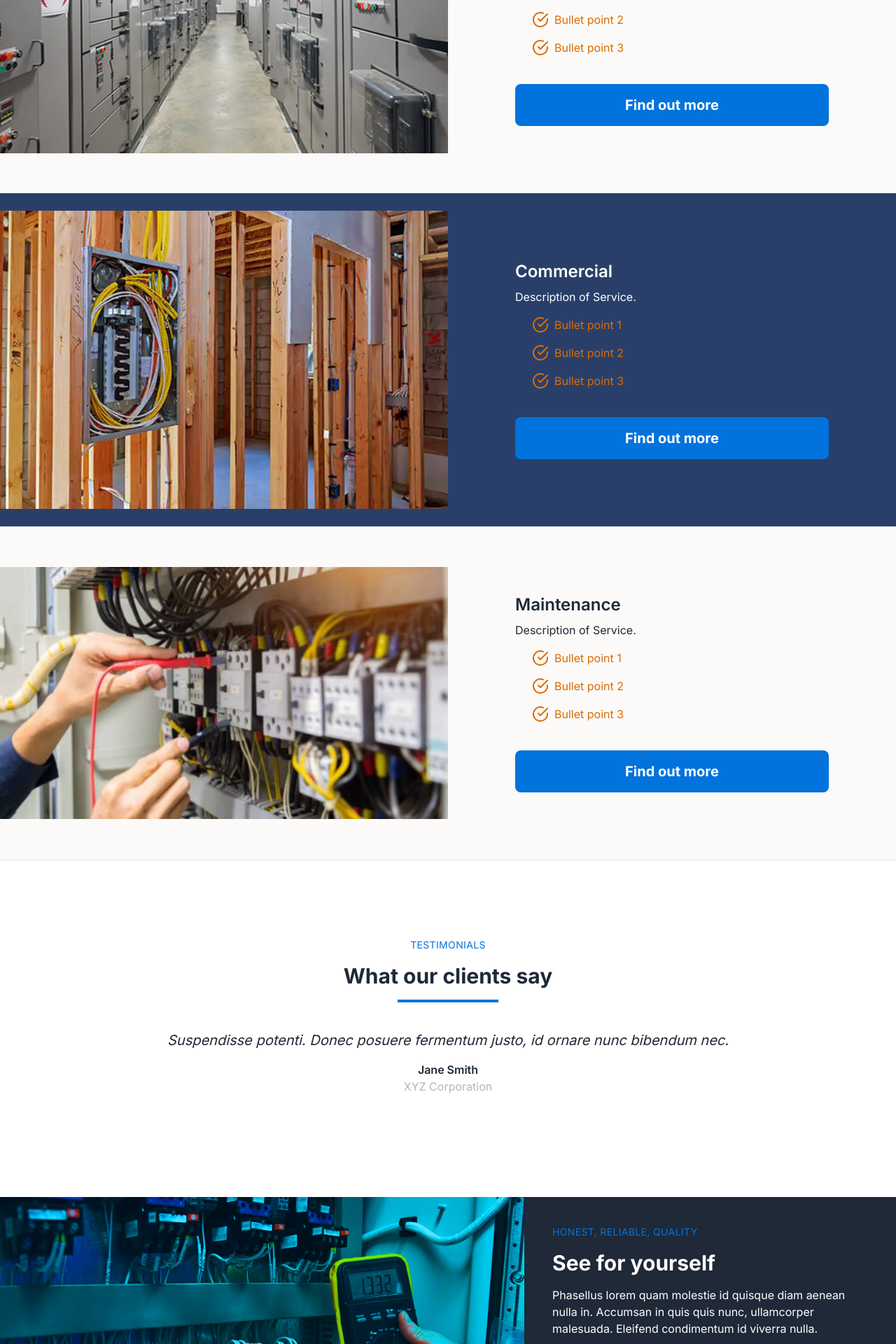
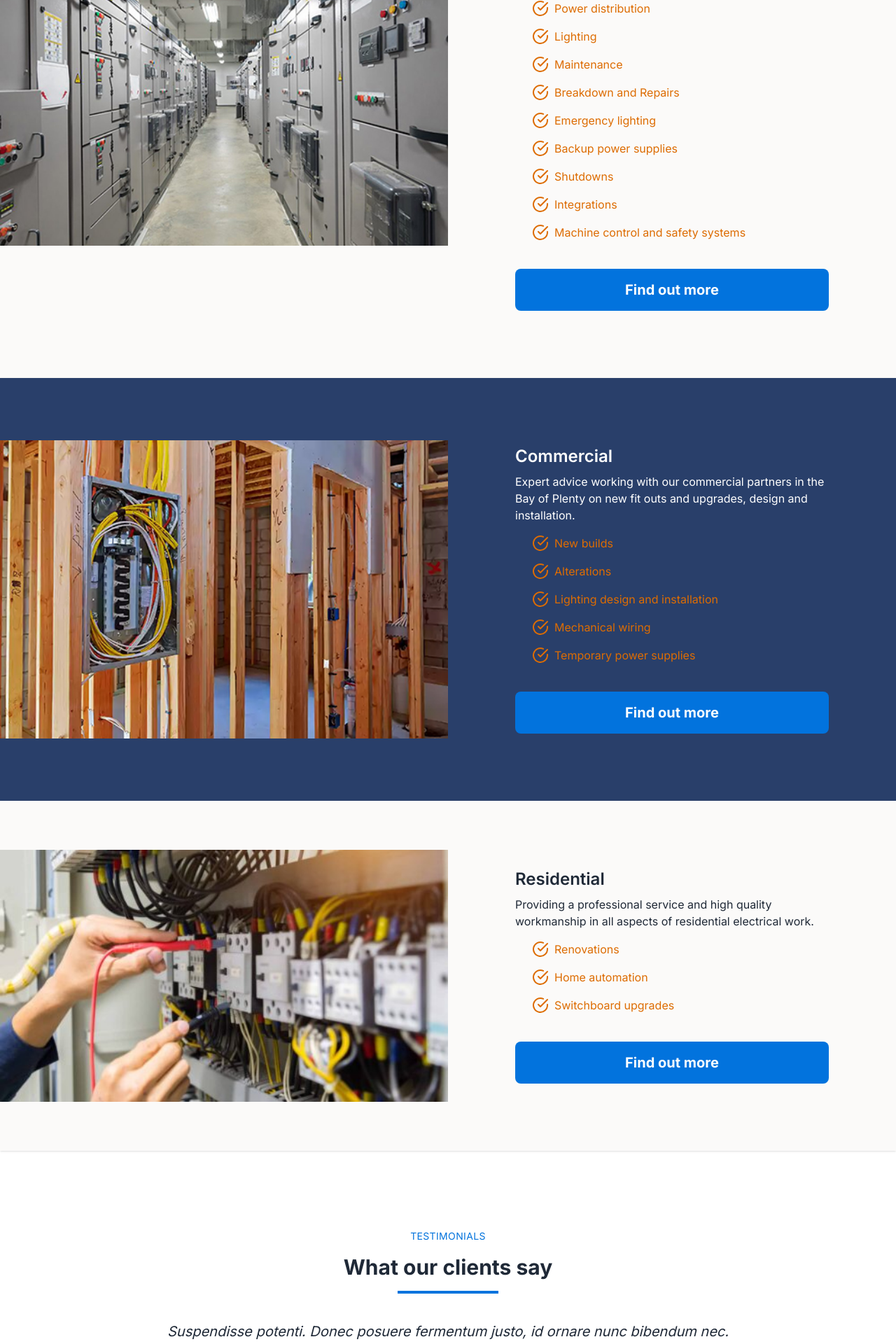
Before and after one commit to kezzaam/1-electric, a Next.js app: page /services in a window 1280 px wide. Shown: the part 1120-3040 px from the top of the page at 70% size. Built offline with nearby package versions, Linux system fonts and the light colour scheme.

Commit message:
content changes part 1

```diff
--- a/components/CTA.tsx
+++ b/components/CTA.tsx
@@ -35,10 +35,8 @@ export default function CTA() {
           Honest, Reliable, Quality
         </h4>
         <h2 className="text-3xl font-bold mb-4">See for yourself</h2>
-        <p className="text-base mb-6">
-          Phasellus lorem quam molestie id quisque diam aenean nulla in.
-          Accumsan in quis quis nunc, ullamcorper malesuada. Eleifend
-          condimentum id viverra nulla.
+        <p className="text-xl mb-6">
+        Have a question or need a quote? We would love to hear from you to discuss your electrical needs.
         </p>
         <div className="flex flex-col space-y-4 text-yankeesblue">
           <Link href="/gallery" className="bg-ghostwhite p-4 rounded hover:bg-trueblue hover:text-white transition-all hover:scale-105">
--- a/components/Header.tsx
+++ b/components/Header.tsx
@@ -71,7 +71,7 @@ export default function Header() {
             <Link href="/services#commercial" onClick={toggleDropdown}>Commercial</Link>
           </li>
           <li className={dropdownLink}>
-            <Link href="/services#maintenance" onClick={toggleDropdown}>Maintenance</Link>
+            <Link href="/services#residential" onClick={toggleDropdown}>Residential</Link>
           </li>
         </ul>
       )}
@@ -126,7 +126,7 @@ export default function Header() {
                   <Link href="/services#commercial" onClick={toggleMobileMenu}>Commercial</Link>
                 </li>
                 <li className={mobileDropdownLink}>
-                  <Link href="/services#maintenance" onClick={toggleMobileMenu}>Maintenance</Link>
+                  <Link href="/services#residential" onClick={toggleMobileMenu}>Residential</Link>
                 </li>
               </ul>
 
--- a/components/Hero.tsx
+++ b/components/Hero.tsx
@@ -49,14 +49,14 @@ export default function Hero() {
             <section className="relative h-screen w-full flex items-center justify-around -mt-[96px] snap-center">
                 <div className="flex flex-col space-y-8 mt-60 lg:mt-0 max-w-2xl">
                     <div>
-                        <h1 className="text-white text-4xl lg:text-6xl font-bold py-6">A great heading<br /><span className="text-trueblue">goes right here</span></h1>
-                        <p className="text-white text-lg lg:text-xl transition-all">Anim aute id magna aliqua ad ad non deserunt sunt <Link href="/#what" className="text-trueblue hover:text-metallicorange" passHref>our services</Link>. Qui irure qui lorem cupidatat commodo <Link href="/#why" className="text-trueblue hover:text-metallicorange" passHref>why</Link>. Elit sunt amet fugiat veniam occaecat fugiat aliqua ad ad non deserunt sunt.</p>
+                        <h1 className="text-white text-4xl lg:text-6xl font-bold py-6">Need an<br /><span className="text-trueblue text-shadow-lg">Electrician?</span></h1>
+                        <p className="text-white text-xl lg:text-xl transition-all">We are a locally owned and operated business servicing the Bay of Plenty Region, specialising in heavy industrial, industrial and commercial electrical.  Whether your job is big or small we provide the solutions to meet your needs.  We take pride in providing top quality service and workmanship to every single client.</p>
                     </div>
                     <div>
                         <button className="bg-deepkoamaru rounded-full p-2 hover:transition-all hover:tracking-wider active:tracking-normal">
                             <span className="flex text-white text-sm items-center space-x-2 pr-2">
                                 <div className="bg-trueblue rounded-full py-2 px-4 uppercase ">Featured</div>
-                                <p>Link to something you want to showcase</p>
+                                <p>See our latest work</p>
                                 <ArrowRight />
                             </span>
                         </button>
--- a/components/Join.tsx
+++ b/components/Join.tsx
@@ -12,10 +12,16 @@ export default function Join() {
           {/* heading, title, description */}
           <div>
             <h4 className="text-sm uppercase text-trueblue tracking-wide my-4">We are 1 Electric</h4>
-            <h2 className="text-3xl font-bold text-center mb-4">Join our team</h2>
-            <p className="text-xl text-center mb-8 max-w-2xl">
-              Brief description around hiring. Form for expressions of interest with relevant details. This part could indicate whether hiring or not hiring and have a switch in CMS to change the description
-            </p>
+            <h2 className="text-3xl font-bold text-center mb-4 max-w-2xl mx-auto">Become part of a growing team with a big variety of exciting projects</h2>
+            <div className="text-xl mb-8 max-w-4xl space-y-6">
+              <p>We are often looking for qualified Electricians in the Bay of Plenty. We specialise in industrial work and have a great team that we look after.</p>
+              <p>Depending on our needs at the time, we can accommodate an employee or sub-contractor arrangement with flexibility around days / hours per week for the right person.</p>
+              <p>We look for an experienced Industrial Electrician with great problem solving skills and a willingness to learn and to teach apprentices. Excellent communication with all of our team and stakeholders is a must.  The perfect fit for our team is someone who is honest, reliable with great work ethic and an ability to self manage and work independently.</p>
+
+              <p>You would need a current practicing license and a current drivers license. Working at heights and <span title="Mobile Elevating Work Platform">MEWP</span> certification is a bonus however we can provide necessary training for the right person.</p>
+              <p>If you think you’ve got what it takes please email us your CV <a href="mailto:admin@1electric.nz">admin@1electric.nz</a> telling us a bit about yourself and we’ll get in touch.</p>
+
+            </div>
           </div>
 
           {/* divider */}
--- a/components/Services.tsx
+++ b/components/Services.tsx
@@ -11,31 +11,39 @@ export default function Services() {
     {
       image: '/industrial-image.jpg',
       heading: 'Industrial',
-      description: 'Description of Service.',
+      description: 'Experienced in working with large industrial sites in the Bay of Plenty on a range of electrical solutions',
       bulletPoints: [
-        'Bullet point 1',
-        'Bullet point 2',
-        'Bullet point 3',
+        'Power distribution',
+        'Lighting',
+        'Maintenance',
+        'Breakdown and Repairs',
+        'Emergency lighting',
+        'Backup power supplies',
+        'Shutdowns',
+        'Integrations',
+        'Machine control and safety systems'
       ],
     },
     {
       image: '/commercial-image.jpg',
       heading: 'Commercial',
-      description: 'Description of Service.',
+      description: 'Expert advice working with our commercial partners in the Bay of Plenty on new fit outs and upgrades, design and installation.',
       bulletPoints: [
-        'Bullet point 1',
-        'Bullet point 2',
-        'Bullet point 3',
+        'New builds',
+        'Alterations',
+        'Lighting design and installation',
+        'Mechanical wiring',
+        'Temporary power supplies'
       ],
     },
     {
       image: '/maintenance-image.jpg',
-      heading: 'Maintenance',
-      description: 'Description of Service.',
+      heading: 'Residential',
+      description: 'Providing a professional service and high quality workmanship in all aspects of residential electrical work.',
       bulletPoints: [
-        'Bullet point 1',
-        'Bullet point 2',
-        'Bullet point 3',
+        'Renovations',
+        'Home automation',
+        'Switchboard upgrades'
       ],
     },
   ]
--- a/components/ServicesCards.tsx
+++ b/components/ServicesCards.tsx
@@ -8,7 +8,7 @@ export default function ServicesCards() {
         <h4 className="text-sm uppercase text-trueblue tracking-wide my-4 text-center">What we do</h4>
         <h2 className="text-3xl font-bold text-center mb-4">Electrical Services</h2>
         <p className="text-xl text-center mb-8 max-w-2xl">
-          Phasellus lorem quam molestie id quisque diam aenean nulla in. Accumsan in quis quis nunc, ullamcorper malesuada. Eleifend condimentum id viverra nulla.
+        With a key group of experienced and qualified electricians, our focus is dependable innovation and robust electrical installations in the industrial and commercial sector.
         </p>
       </div>
       {/* divider */}
@@ -17,20 +17,20 @@ export default function ServicesCards() {
       <div className="flex flex-col lg:flex-row justify-center space-y-4 lg:space-y-0 lg:space-x-4">
         <ServiceCard
           title="Industrial"
-          description="Lorem ipsum dolor sit amet, consectetur adipiscing elit."
+          description="Experienced in working with large industrial sites in the Bay of Plenty on a range of electrical solutions."
           link="/services#industrial"
           image="/industrial-image.jpg"
         />
         <ServiceCard
           title="Commercial"
-          description="Sed do eiusmod tempor incididunt ut labore et dolore magna aliqua."
+          description="Expert advice working with our commercial partners in the Bay of Plenty on new fit outs and upgrades, design and installation."
           link="/services#commercial"
           image="/commercial-image.jpg"
         />
         <ServiceCard
-          title="Repairs & Maintenance"
-          description="Duis aute irure dolor in reprehenderit in voluptate velit esse cillum dolore eu fugiat nulla pariatur."
-          link="/services#maintenance"
+          title="Residential"
+          description="Providing a professional service and high quality workmanship in all aspects of residential electrical work."
+          link="/services#residential"
           image="/maintenance-image.jpg"
         />
       </div>
--- a/components/Socials.tsx
+++ b/components/Socials.tsx
@@ -13,7 +13,7 @@ export default function Socials() {
                     <Facebook />
                 </Link>
             </span>
-            <span className={navLink}>
+            {/* <span className={navLink}>
                 <Link href="#">
                     <Instagram />
                 </Link>
@@ -22,7 +22,7 @@ export default function Socials() {
                 <Link href="#">
                     <Twitter />
                 </Link>
-            </span>
+            </span> */}
         </section>
     )
 }
--- a/components/Why.tsx
+++ b/components/Why.tsx
@@ -9,7 +9,6 @@ export default function Why() {
         <h4 className="text-sm uppercase text-trueblue tracking-wide my-4 text-center">How we do it</h4>
         <h2 className="text-3xl font-bold text-center mb-4">Why Choose Us?</h2>
         <p className="text-xl text-center mb-8 max-w-2xl">
-          Phasellus lorem quam molestie id quisque diam aenean nulla in. Accumsan in quis quis nunc, ullamcorper malesuada. Eleifend condimentum id viverra nulla.
         </p>
       </div>
       {/* divider */}
@@ -18,7 +17,7 @@ export default function Why() {
       {/* NOTE - for CMS put logic in to break new sentences to new lines */}
       <div className="grid grid-cols-1 lg:grid-cols-3 gap-4 mt-4">
         <WhyCard icon={<Home size={36} />} heading="Locally owned & operated" description="Servicing the Bay of Plenty Region. No job too big or small." />
-        <WhyCard icon={<Shield size={36} />} heading="Health & Safety" description="Comprehensive Workplace Health and Safety policies and processes" />
+        <WhyCard icon={<Shield size={36} />} heading="Health & Safety" description="Comprehensive Workplace Health and Safety policies and processes. Sitesafe member." />
         <WhyCard icon={<Award size={36} />} heading="Certified" description="Master Electricians - all work is guaranteed. Certified for working at heights and on mobile elevated work platforms." />
         <WhyCard icon={<Tool size={36} />} heading="Workmanship you can trust" description="Honest, reliable, quality workmanship and great communication." />
         <WhyCard icon={<Compass size={36} />} heading="Specialised" description="Working on Greenfield Projects, Upgrades, Shutdowns, Integrations and more." />
```
Also changed, not shown: components/About.tsx (+19 -9 lines).
